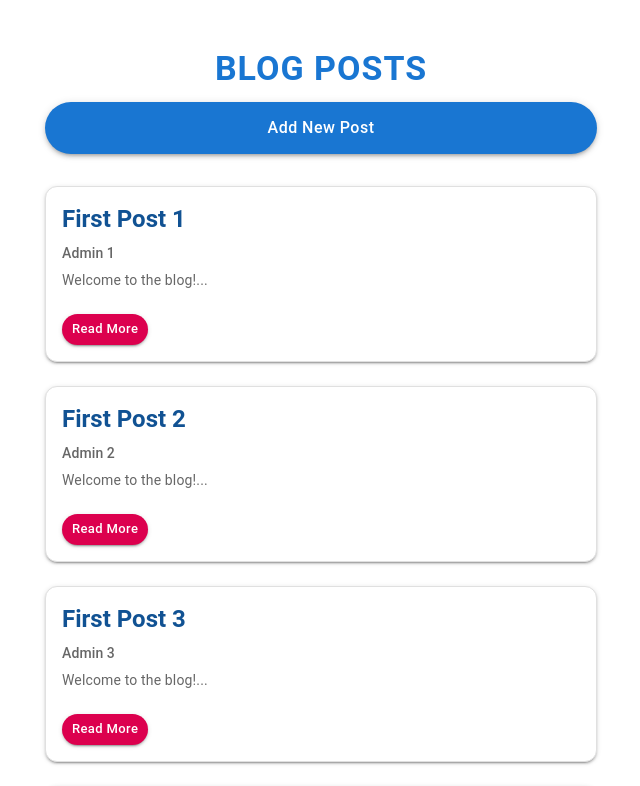
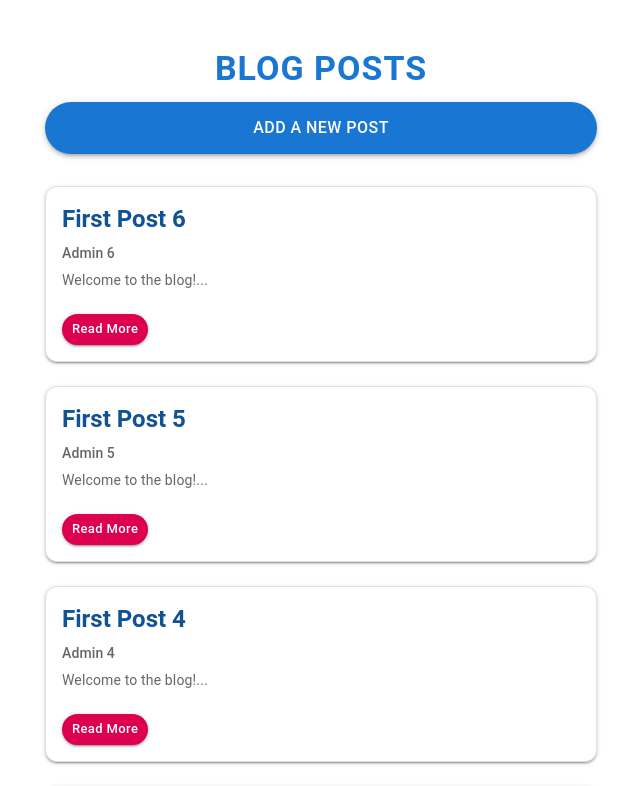
Before and after one commit to joelstephen97/blog-dashboard, a Next.js app: page / in a window 1280 px wide. Shown: the top 786 px of the page, without its empty margins (319-959 px from the left). Built offline with nearby package versions, Linux system fonts and the light colour scheme.

Commit message:
reverse list to get newest blog posts first

```diff
--- a/pages/index.tsx
+++ b/pages/index.tsx
@@ -14,6 +14,8 @@ export default function Home() {
   if (error || !data) return <Typography align="center" sx={{ mt: 4 }}>Error loading posts.</Typography>;
 
   const totalPages = Math.ceil(data.total / POSTS_PER_PAGE);
+
+  const sortedPosts = [...data.posts].sort((a, b) => b.id - a.id);
 
   return (
     <Container maxWidth="sm" sx={{ py: 6 }}>
@@ -40,10 +42,10 @@ export default function Home() {
           fontSize: '1rem'
         }}
       >
-        Add New Post
+        ADD A NEW POST
       </Button>
       <Stack spacing={3}>
-        {data.posts.map((post) => (
+        {sortedPosts.map((post) => (
           <PostCard key={post.id} post={post} />
         ))}
       </Stack>
```
Also changed, not shown: 1 other file (tests, documents, lock files or other folders).
